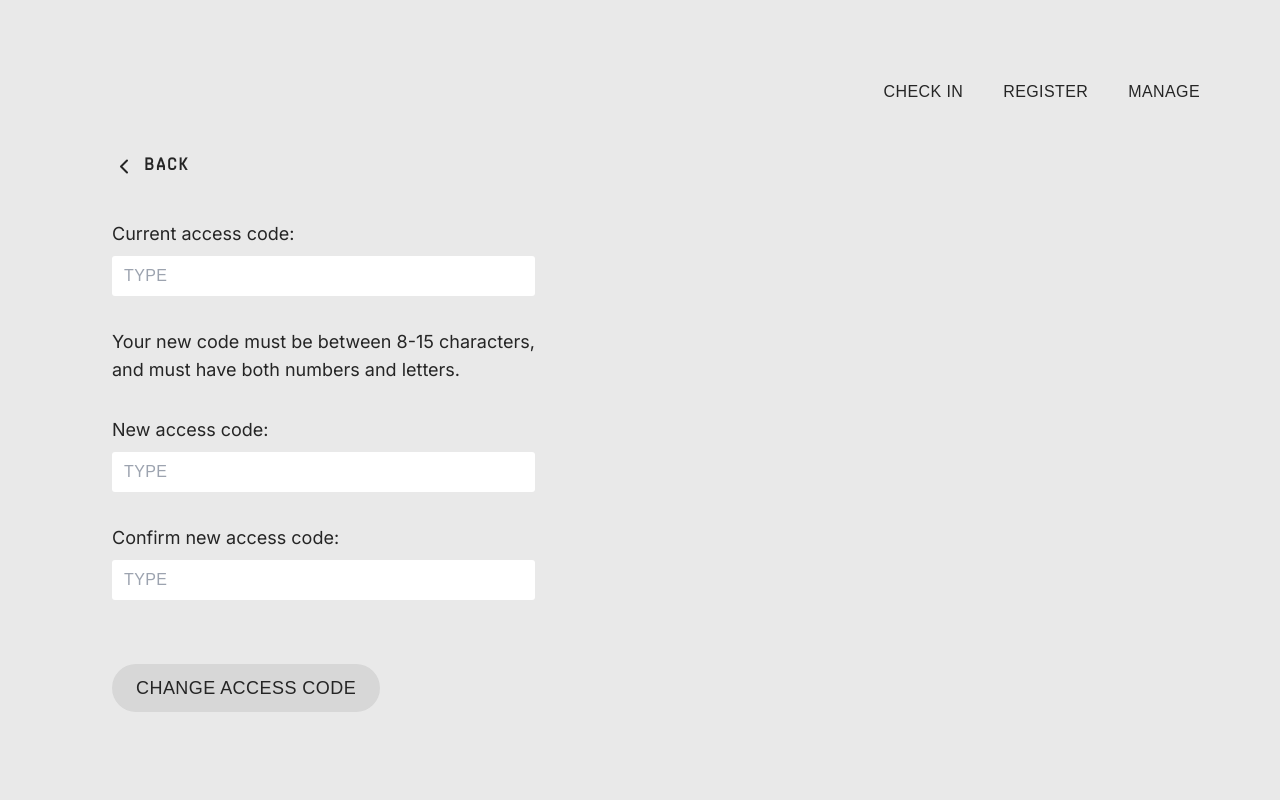
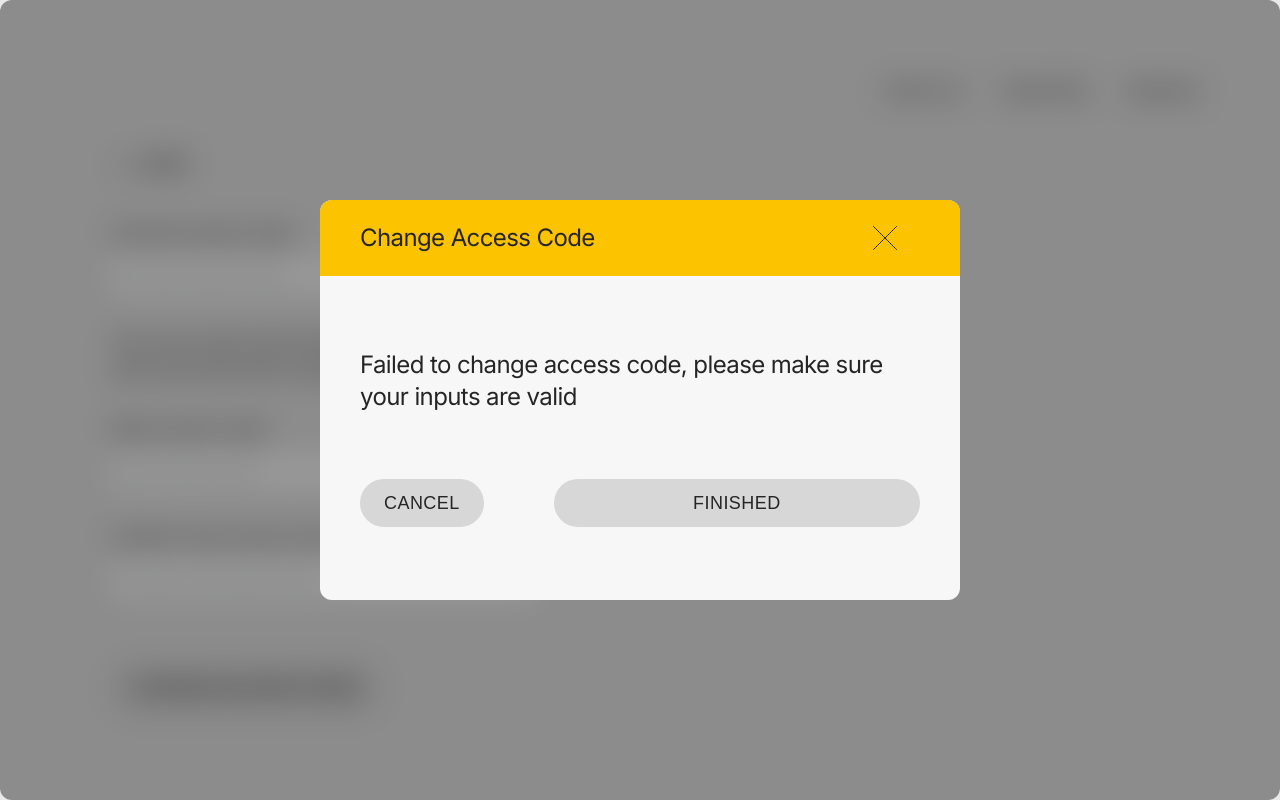
Before and after one commit to SFU-Blueprint/Pedals, a Next.js app in the folder src/: page /change-access in a window 1280 px wide. Both pictures are taken after a click on the button "CHANGE ACCESS CODE". Built offline with nearby package versions, Linux system fonts and the light colour scheme; a web font is replaced by a local one.

Commit message:
feature: created a pop-up component for the result of change access code

```diff
--- a/src/app/(ui)/(manager)/change-access/page.tsx
+++ b/src/app/(ui)/(manager)/change-access/page.tsx
@@ -2,10 +2,58 @@
 
 import Link from "next/link";
 import Image from "next/image";
-import React from "react";
-import Vector from "./image/chevron-left.svg";
+import React, { useState } from "react";
+import chevron_left from "./image/chevron-left.svg";
+import close_X from "./image/xclose-x.svg";
+
+interface ErrorPopUpProps {
+  open: boolean;
+  onClose: () => void;
+  message: string;
+}
+
+function ErrorPopUp({ open, onClose, message }: ErrorPopUpProps) {
+  return open ?
+    <div className="flex h-full w-full items-center justify-center rounded-xl"
+         style={{
+           position: "fixed",
+           top: 0,
+           left: 0,
+           zIndex: 1040,
+           backgroundColor: "rgba(0, 0, 0, 0.4)",
+           backdropFilter: "blur(15px)"
+         }}
+    >
+      <div className="flex flex-col mx-auto bg-pedals-white w-1/2 h-1/2 rounded-xl">
+
+        <div className="flex flex-row h-1/4 w-full bg-pedals-yellow justify-between align-middle items-center px-10 rounded-t-xl">
+          <h3> Change Access Code </h3>
+          <button type="button" onClick={() => onClose()} className="!bg-transparent">
+            <Image src={close_X} alt="Close"/>
+          </button>
+        </div>
+
+        <div className="flex flex-col h-full px-10 py-10 justify-around">
+          <div>
+            <h3>{message}</h3>
+          </div>
+          <div className="flex w-full justify-between gap-[70px]">
+            <button className="!bg-pedals-grey hover:!bg-pedals-yellow" type="submit" onClick={onClose}>
+              CANCEL
+            </button>
+            <button className="grow !bg-pedals-grey hover:!bg-pedals-yellow" type="submit" onClick={onClose}>
+              FINISHED
+            </button>
+          </div>
+        </div>
+      </div>
+    </div>
+    : null
+}
+
 
 export default function ChangeAccessPage() {
+  const [isOpen, setIsOpen] = useState(false);
   return (
       <div className="h-screen bg-pedals-lightgrey">
         <div className="flex h-full w-fit flex-col justify-center gap-8 pl-28 pt-16">
@@ -15,7 +63,7 @@ export default function ChangeAccessPage() {
                 href="/manage/shift"
             >
               <Image
-              src={Vector}
+                  src={chevron_left}
                   alt="Back"
                   className=""
               />
@@ -25,7 +73,7 @@ export default function ChangeAccessPage() {
 
           <div className="flex flex-col gap-2">
             <p>Current access code:</p>
-          <input className="grow" placeholder="TYPE" type="text" />
+            <input className="grow" placeholder="Current Access Code" type="text"/>
           </div>
 
           <div className="flex flex-col">
@@ -35,21 +83,23 @@ export default function ChangeAccessPage() {
 
           <div className="flex flex-col gap-2">
             <p>New access code:</p>
-          <input className="grow" placeholder="TYPE" type="text" />
+            <input className="grow" placeholder="New access code" type="text" />
           </div>
 
           <div className="flex flex-col gap-2">
             <p>Confirm new access code:</p>
-          <input className="grow" placeholder="TYPE" type="text" />
+            <input className="grow" placeholder="Confirm new access code" type="text" />
           </div>
 
           <div className="mt-8">
             <button
                 type="submit"
                 className="!bg-pedals-grey hover:!bg-pedals-yellow"
+                onClick={() => setIsOpen(true)}
             >
               CHANGE ACCESS CODE
             </button>
+            <ErrorPopUp open={isOpen} onClose={() => setIsOpen(false) } message="Failed to change access code, please make sure your inputs are valid" />
           </div>
         </div>
       </div>
```
Also changed, not shown: src/app/(ui)/(manager)/change-access/image/xclose-x.svg (added). Lines whose indentation alone changed are shown as unchanged.
